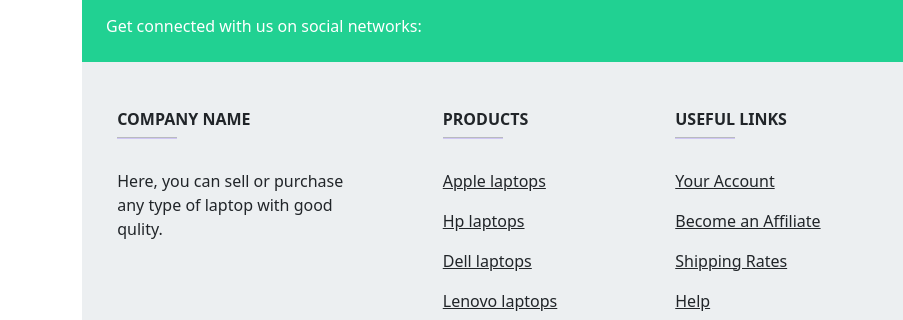
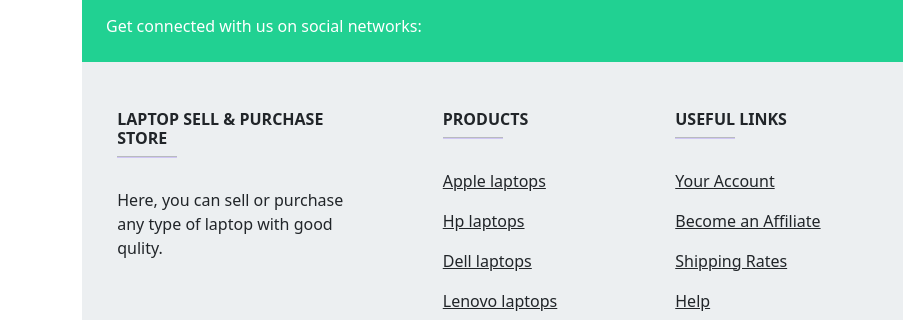
Before and after one commit to Muhammadumairtanveer/Laptop_store, a plain HTML site: page index.html in a window 1280 px wide. Shown: the part 1588-1908 px from the top of the page, 0-903 px from the left. Drawn offline with nearby package versions, Linux system fonts and the light colour scheme.

Commit message:
Update index.html

```diff
--- a/index.html
+++ b/index.html
@@ -210,7 +210,7 @@
           <!-- Grid column -->
           <div class="col-md-3 col-lg-4 col-xl-3 mx-auto mb-4">
             <!-- Content -->
-            <h6 class="text-uppercase fw-bold">Company name</h6>
+            <h6 class="text-uppercase fw-bold">Laptop sell & purchase store</h6>
             <hr
                 class="mb-4 mt-0 d-inline-block mx-auto"
                 style="width: 60px; background-color: #7c4dff; height: 2px"
```
